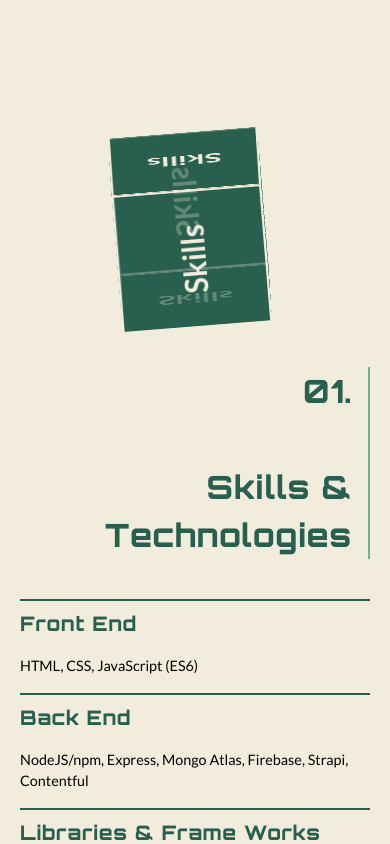
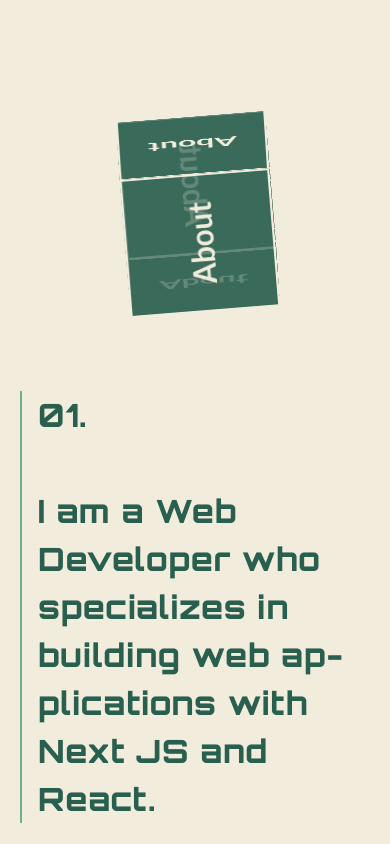
Before and after one commit to ChristianWare/Portland, a Next.js app: page / in a window 390 px wide. Shown: the part 860-1704 px from the top of the page. Built offline with nearby package versions, Linux system fonts and the light colour scheme.

Commit message:
Rearranging of Components

```diff
--- a/pages/index.js
+++ b/pages/index.js
@@ -22,9 +22,9 @@ export default function Home() {
         <Layout>
           <Time />
           <Hero />
-          <Skills />
           <About />
           <Projects />
+          <Skills />
           <Contact />
         </Layout>
       </div>
--- a/src/components/About.js
+++ b/src/components/About.js
@@ -12,7 +12,7 @@ function About() {
 
       <div className={styles.aRight}>
         <h3 className={styles.heading} lang='en'>
-          02. <br /> <br />
+          01. <br /> <br />
           I am a Web Developer who specializes in building web applications with
           Next JS and React.
         </h3>
--- a/src/components/Projects.js
+++ b/src/components/Projects.js
@@ -9,7 +9,7 @@ function Projects() {
     <section className={styles.projects}>
       <div className={styles.headingTop}>
         <h3 className={styles.heading} lang='en' id='projects'>
-          03. <br /> <br />
+          02. <br /> <br />
           Projects & Details
         </h3>
         <ProjectsCube className={styles.cubeContainer}>Projects</ProjectsCube>
@@ -30,7 +30,7 @@ function Projects() {
                   </p>
                 </div>
                 <div className={styles.imgContainer}>
-                  <Image alt='preview' src={image} />
+                  <Image alt='preview' src={image} className={styles.img} />
                 </div>
               </div>
               <div className={styles.buttonContainer}>
--- a/src/components/Skills.js
+++ b/src/components/Skills.js
@@ -4,9 +4,16 @@ import SkillsCube from "../components/Cubes/SkillsCube";
 function Skills() {
   return (
     <section className={styles.sContainer}>
+      <div className={styles.sRight}>
+        <div id='skills' className={styles.cubeContainer}>
+          <SkillsCube>Skills</SkillsCube>
+          <SkillsCube>Skills</SkillsCube>
+          <SkillsCube>Skills</SkillsCube>
+        </div>
+      </div>
       <div className={styles.sLeft}>
         <h3 className={styles.headingIntro} lang='en'>
-          01. <br /> <br />
+          03. <br /> <br />
           Skills & Technologies
         </h3>
         <h5 className={styles.heading}>Front End</h5>
@@ -28,13 +35,6 @@ function Skills() {
           Control(Git), Markdown, Postman, JSON, REST API&apos;s, Slack, Zoom
         </p>
       </div>
-      <div className={styles.sRight}>
-        <div id='skills' className={styles.cubeContainer}>
-          <SkillsCube>Skills</SkillsCube>
-          <SkillsCube>Skills</SkillsCube>
-          <SkillsCube>Skills</SkillsCube>
-        </div>
-      </div>
     </section>
   );
 }
--- a/styles/Contact.module.css
+++ b/styles/Contact.module.css
@@ -45,7 +45,7 @@
   justify-content: space-between;
   gap: 3rem;
   width: 100%;
-  margin-bottom: 2rem;
+  padding: 2rem;
 }
 
 .cInfoItem,
--- a/styles/Projects.module.css
+++ b/styles/Projects.module.css
@@ -66,10 +66,6 @@
     background-color: var(--accent2);
 }
 
-/* .item {
-    margin-bottom: 100px;
-    margin-top: 50px;
-} */
 
 .right {
     border: 2px solid var(--accent2);
--- a/styles/Skills.module.css
+++ b/styles/Skills.module.css
@@ -26,14 +26,14 @@
 .headingIntro {
     margin: 20px 0px;
     margin-bottom: 5rem;
-    padding-right: 2rem;
-    border-right: 2px solid var(--accent3);
+    padding-left: 2rem;
+    border-left: 2px solid var(--accent3);
     font-family: "OrbitronExtraBold";
     letter-spacing: .1rem;
     z-index: 999;
     color: var(--accent2);
     hyphens: auto;
-    text-align: right;
+    text-align: left;
 }
 
 .heading {
@@ -49,10 +49,10 @@
     font-size: 1.8rem;
 }
 
-@media screen and (max-width: 768px) {
+@media screen and (max-width: 868px) {
     .sContainer {
         display: flex;
-        flex-direction: column-reverse;
+        flex-direction: column;
     }
 
     .sLeft {
```
Also changed, not shown: public/images/Screen_Shot_2022-03-25_at_1.31.36_AM-removebg-preview.png (deleted).
